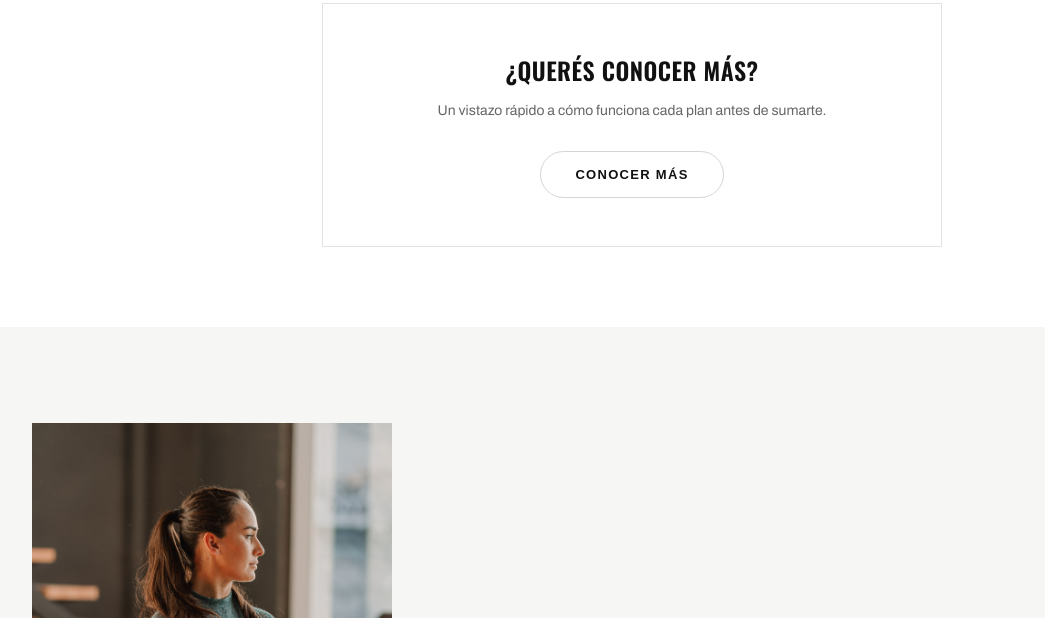
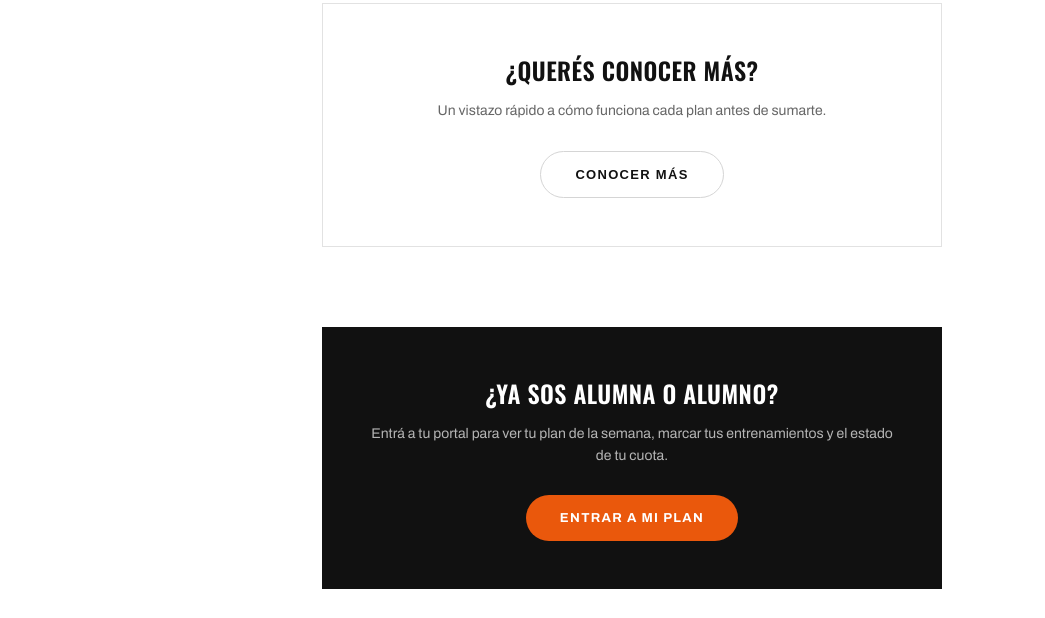
Before and after one commit to ramiropasso-cloud/romi-web, a plain HTML site: page index.html in a window 1280 px wide. Shown: the part 2010-2628 px from the top of the page, without its empty margins (8-1053 px from the left). Drawn offline with nearby package versions, Linux system fonts and the light colour scheme.

Commit message:
Agregar link y sección "Mi plan" hacia el portal de alumnas/os
Suma un link en el nav y una sección debajo de "Conocer más" que
lleva al portal del alumno (repo aparte romina-portal-alumno), con la
URL centralizada en CONFIG.portalUrl para actualizarla cuando se
publique en su subdominio.

Co-Authored-By: Claude Sonnet 5 <noreply@anthropic.com>

```diff
--- a/app.js
+++ b/app.js
@@ -17,7 +17,10 @@ const CONFIG = {
     basico: 'https://mpago.la/2PDgEeE',
     battle: 'https://mpago.la/28miEBH',   // se muestra como "Home Pro"
     pro:    'https://mpago.la/2D7r1RD'    // se muestra como "Battle Fox Online"
-  }
+  },
+  // Portal de alumnas/os (repo aparte "romina-portal-alumno").
+  // Actualizar cuando esté publicado, ej. https://app.rominagarino.com
+  portalUrl: 'https://app.rominagarino.com'
 };
 
 /* =========================================================
@@ -25,7 +28,7 @@ const CONFIG = {
    ========================================================= */
 const I18N = {
   es: {
-    navPlans: 'Planes', navAbout: 'Sobre Romina', navTesti: 'Testimonios', navCta: 'Comprar plan',
+    navPlans: 'Planes', navAbout: 'Sobre Romina', navTesti: 'Testimonios', navMyPlan: 'Mi plan', navCta: 'Comprar plan',
     heroEyebrow: 'Entrenamiento online · Rutinas por WhatsApp y email',
     heroTitle1: 'Entrená donde', heroTitle2: 'estés.',
     heroSub: 'Tres planes de entrenamiento diseñados por Romina Garino.',
@@ -39,6 +42,9 @@ const I18N = {
     moreModalTitle: 'Cómo funcionan los planes',
     moreModalText: 'Acá vas a encontrar el detalle completo de cada plan: contenido, seguimiento y beneficios. Información completa muy pronto.',
     moreModalClose: 'Cerrar',
+    myPlanTitle: '¿Ya sos alumna o alumno?',
+    myPlanDesc: 'Entrá a tu portal para ver tu plan de la semana, marcar tus entrenamientos y el estado de tu cuota.',
+    myPlanCta: 'Entrar a mi plan',
     aboutEyebrow: 'La marca', statYears: 'Años entrenando', statAthletes: 'Alumnos', statPlans: 'Planes online',
     aboutP1a: 'Coach de crossfit, crosstraining y fitness funcional.',
     aboutOwnerOf: 'dueña de', aboutAnd: 'y',
@@ -63,7 +69,7 @@ const I18N = {
     ]
   },
   en: {
-    navPlans: 'Plans', navAbout: 'About Romina', navTesti: 'Testimonials', navCta: 'Buy a plan',
+    navPlans: 'Plans', navAbout: 'About Romina', navTesti: 'Testimonials', navMyPlan: 'My plan', navCta: 'Buy a plan',
     heroEyebrow: 'Online training · Routines via WhatsApp & email',
     heroTitle1: 'Train wherever', heroTitle2: 'you are.',
     heroSub: 'Three training plans designed by Romina Garino.',
@@ -77,6 +83,9 @@ const I18N = {
     moreModalTitle: 'How the plans work',
     moreModalText: 'Here you’ll find the full detail of each plan: content, follow-up, and benefits. Full information coming soon.',
     moreModalClose: 'Close',
+    myPlanTitle: 'Already a student?',
+    myPlanDesc: 'Log into your portal to see this week’s plan, check off your workouts, and your payment status.',
+    myPlanCta: 'Go to my plan',
     aboutEyebrow: 'The brand', statYears: 'Years coaching', statAthletes: 'Athletes', statPlans: 'Online plans',
     aboutP1a: 'CrossFit, cross-training, and functional fitness coach.',
     aboutOwnerOf: 'owner of', aboutAnd: 'and',
@@ -125,6 +134,7 @@ function render() {
 
   const wa = 'https://wa.me/' + CONFIG.whatsapp;
   document.querySelectorAll('[data-wa]').forEach(a => { a.href = wa; });
+  document.querySelectorAll('[data-portal]').forEach(a => { a.href = CONFIG.portalUrl; });
 
   document.getElementById('plans').innerHTML = t.planes.map(p => {
     const badge = p.badge === 'popular' ? t.badgePopular : '';
--- a/index.html
+++ b/index.html
@@ -21,6 +21,7 @@
     <a href="#planes" class="nav-link" data-i18n="navPlans">Planes</a>
     <a href="#sobre" class="nav-link" data-i18n="navAbout">Sobre Romina</a>
     <a href="#testimonios" class="nav-link" data-i18n="navTesti">Testimonios</a>
+    <a href="#" class="nav-link" data-portal target="_blank" rel="noopener" data-i18n="navMyPlan">Mi plan</a>
     <button type="button" id="lang-toggle" class="lang-btn">EN</button>
     <a href="#planes" class="btn btn-dark btn-sm" data-i18n="navCta">Comprar plan</a>
   </div>
@@ -75,6 +76,15 @@
     <p data-i18n="moreModalText">Acá vas a encontrar el detalle completo de cada plan: contenido, seguimiento y beneficios. Información completa muy pronto.</p>
   </div>
 </div>
+
+<!-- ============ MI PLAN (alumnas/os) ============ -->
+<section class="section my-plan">
+  <div class="my-plan-box">
+    <h3 class="my-plan-title" data-i18n="myPlanTitle">¿Ya sos alumna o alumno?</h3>
+    <p class="my-plan-desc" data-i18n="myPlanDesc">Entrá a tu portal para ver tu plan de la semana, marcar tus entrenamientos y el estado de tu cuota.</p>
+    <a href="#" class="btn btn-dark" data-portal target="_blank" rel="noopener" data-i18n="myPlanCta">Entrar a mi plan</a>
+  </div>
+</section>
 
 <!-- ============ SOBRE ============ -->
 <section id="sobre" class="about">
--- a/styles.css
+++ b/styles.css
@@ -170,6 +170,20 @@ nav {
 }
 .more-info-desc { margin: 0 0 28px; font-size: 14px; line-height: 1.6; color: #666666; text-wrap: pretty; }
 
+/* ---------- MI PLAN ---------- */
+.my-plan { padding-top: 0; text-align: center; }
+.my-plan-box {
+  max-width: 620px; margin: 0 auto; padding: 48px 40px;
+  background: #111111; color: #ffffff;
+}
+.my-plan-title {
+  margin: 0 0 12px; font-family: 'Oswald', sans-serif; font-weight: 600;
+  font-size: 24px; letter-spacing: .02em; text-transform: uppercase;
+}
+.my-plan-desc { margin: 0 0 28px; font-size: 14px; line-height: 1.6; color: #b5b5b5; text-wrap: pretty; }
+.my-plan-box .btn-dark { background: #ea580c; }
+.my-plan-box .btn-dark:hover { background: #ffffff; color: #111111; }
+
 /* ---------- MODAL ---------- */
 .modal-overlay {
   position: fixed; inset: 0; z-index: 200; background: rgba(17,17,17,.6);
```
